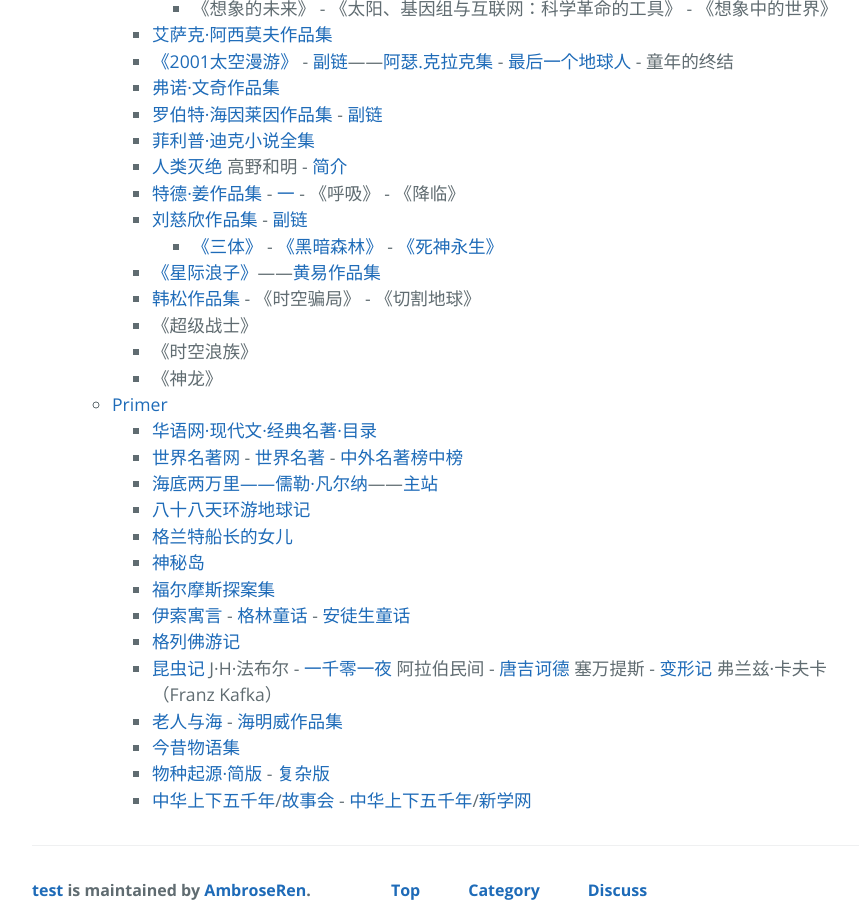
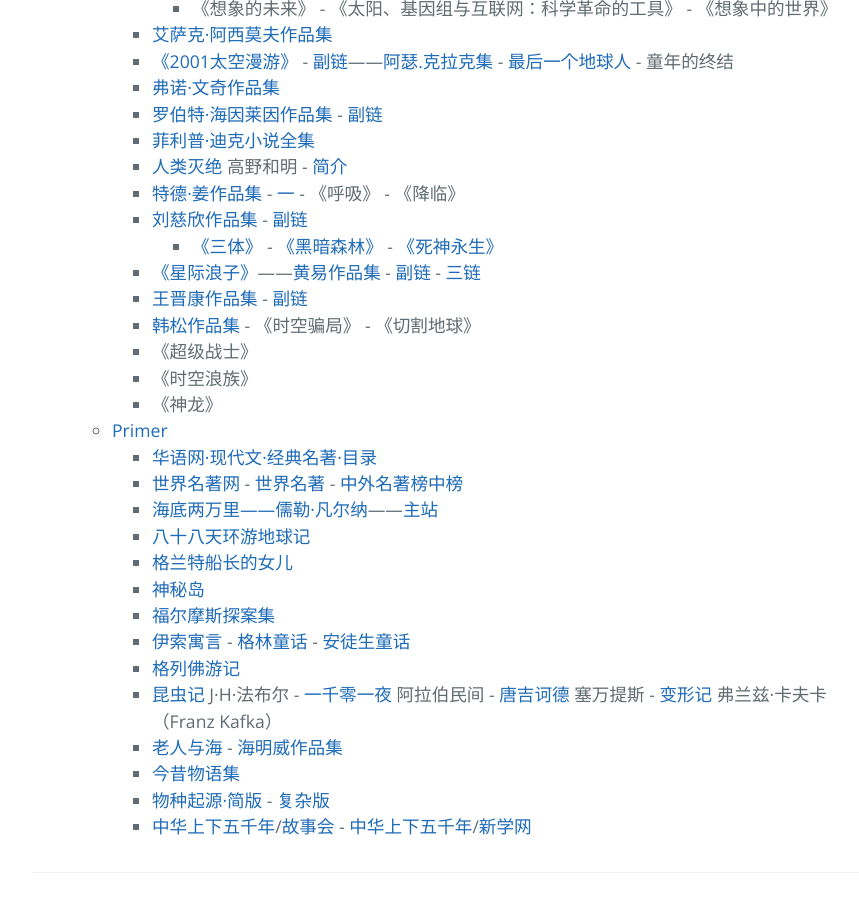
Before and after one commit to AmbroseRen/test, a Jekyll site: the page built from Library/BookListsOne.md, in a window 1280 px wide and 900 px high, scrolled down 5100 px. Shown: the whole window, without its empty margins (192-1051 px from the left). Built offline with Jekyll 4.4.1, drawn with Linux system fonts in a browser that asks for light colours; our own code applies the rules of GitHub Pages for plain Markdown files; the repository's description, which GitHub fills in, is left out.

Commit message:
Update BookListsOne.md

```diff
--- a/Library/BookListsOne.md
+++ b/Library/BookListsOne.md
@@ -278,7 +278,8 @@
                             <li><a href="https://www.51shucheng.net/kehuan/santi">《三体》</a> - <a href="https://www.51shucheng.net/kehuan/santi/santi2">《黑暗森林》</a> - <a href="https://www.51shucheng.net/kehuan/santi/santi3">《死神永生》</a></li>
                         </ul>
                     </li>
-                    <li><a href="http://www.huangyixiaoshuo.com/0/499/">《星际浪子》</a>——<a href="http://www.huangyixiaoshuo.com/author/499/">黄易作品集</a></li>
+                    <li><a href="http://www.huangyixiaoshuo.com/0/499/">《星际浪子》</a>——<a href="http://www.huangyixiaoshuo.com/author/499/">黄易作品集</a> - <a href="https://www.kanunu8.com/files/writer/187.html">副链</a>  -  <a href="http://huangyi.zuopinj.com/">三链</a></li>
+		    <li><a href="https://www.kanunu8.com/files/writer/6619.html">王晋康作品集</a> - <a href="http://wangjinkang.zuopinj.com/">副链</a></li>
                     <li><a href="https://www.kanunu8.com/files/writer/6492.html">韩松作品集</a> - 《时空骗局》 - 《切割地球》</li>
 		    <li>《超级战士》</li>
                     <li>《时空浪族》</li>
```
